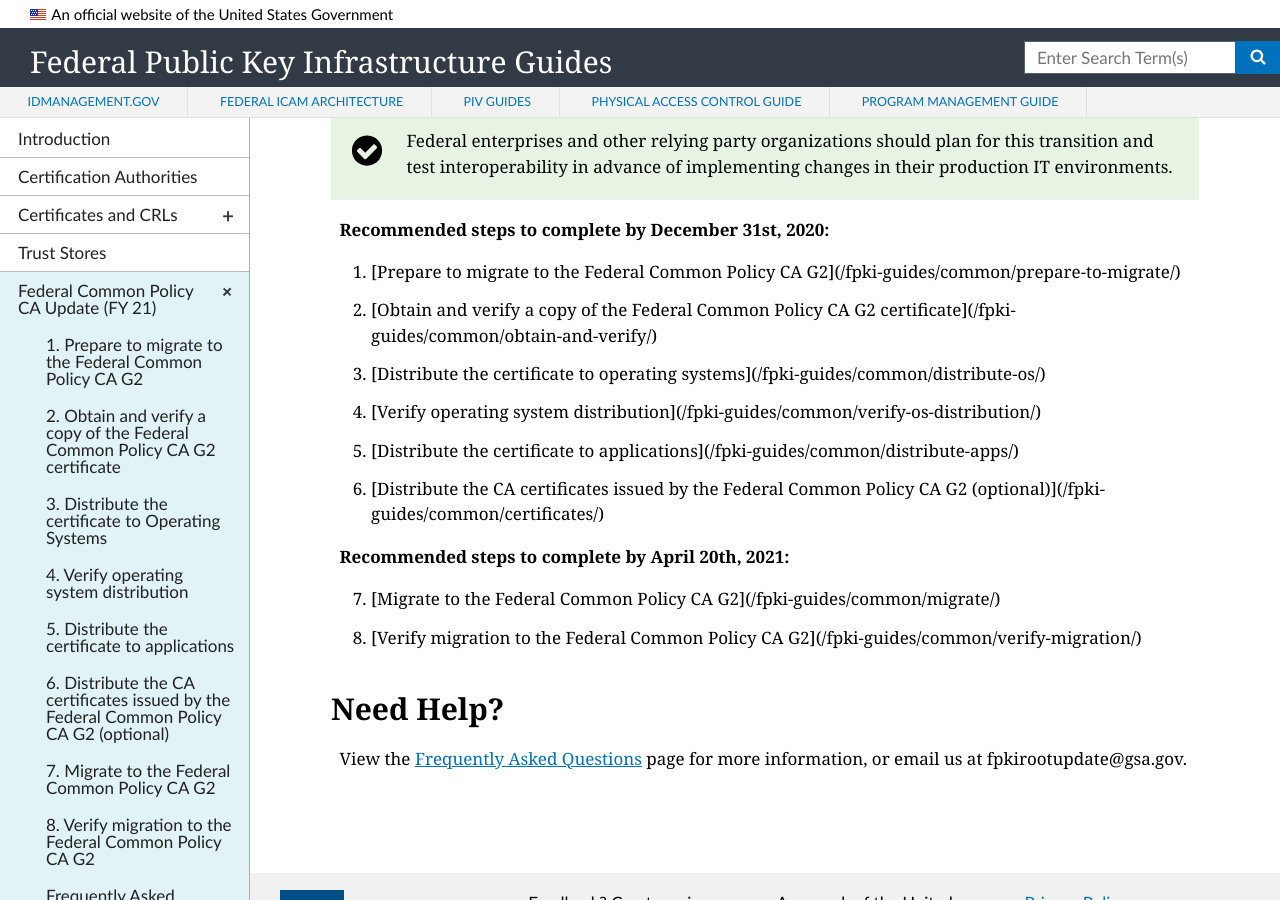
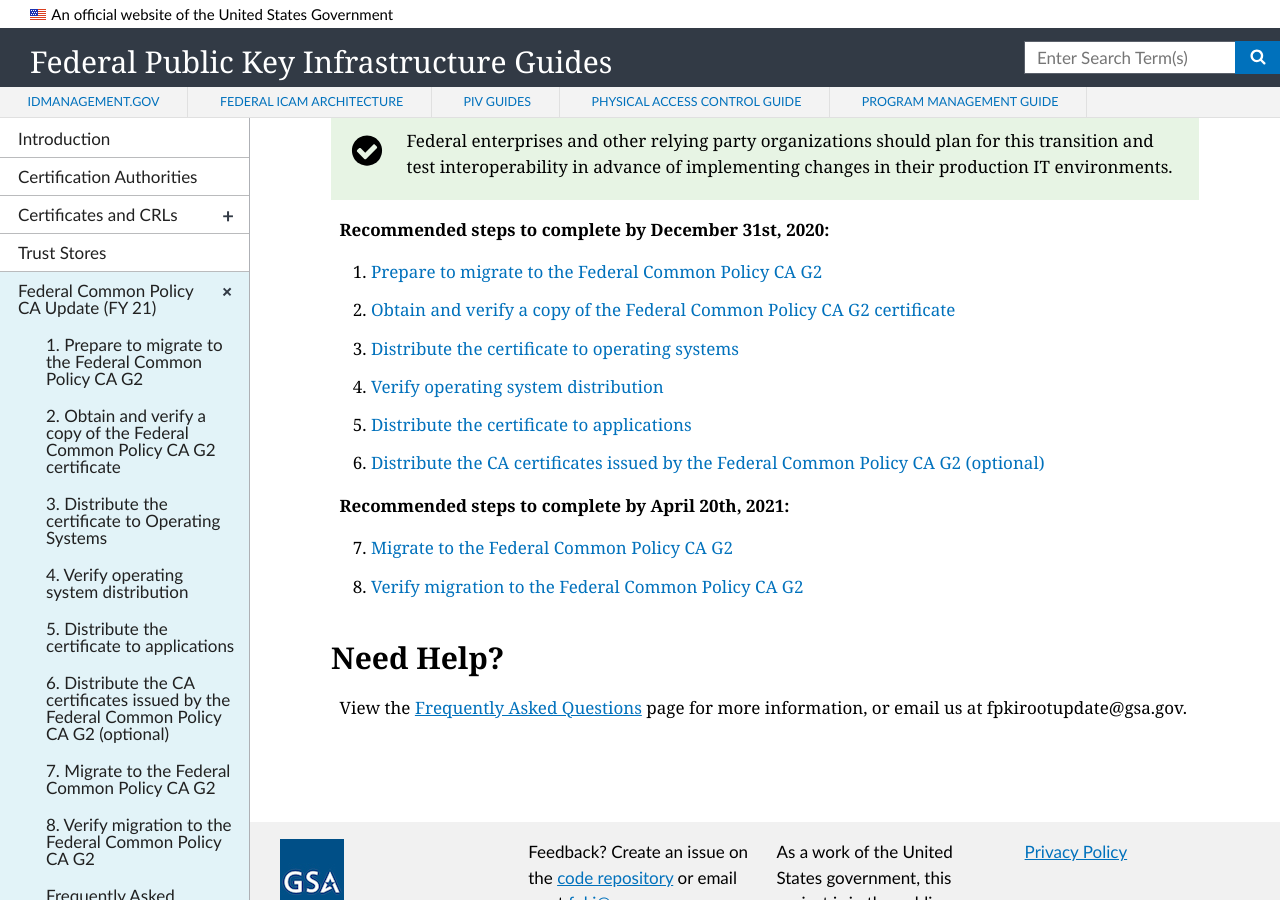
Before and after one commit to GSA/fpki-guides, a Jekyll site: the page built from _common/00_index.md, in a window 1280 px wide and 900 px high, scrolled down 508 px. Built offline with Jekyll 4.4.1, drawn with Linux system fonts in a browser that asks for light colours; nearby versions of some CDN libraries; some of the changed lines change nothing that is shown.

Commit message:
Numbering

```diff
--- a/_common/00_index.md
+++ b/_common/00_index.md
@@ -20,19 +20,19 @@
 **Recommended steps to complete by December 31st, 2020:**
 
 <ol>
-   <li>[Prepare to migrate to the Federal Common Policy CA G2]({{site.baseurl}}/common/prepare-to-migrate/)</li>
-   <li>[Obtain and verify a copy of the Federal Common Policy CA G2 certificate]({{site.baseurl}}/common/obtain-and-verify/)</li>
-   <li>[Distribute the certificate to operating systems]({{site.baseurl}}/common/distribute-os/)</li>
-   <li>[Verify operating system distribution]({{site.baseurl}}/common/verify-os-distribution/)</li>
-   <li>[Distribute the certificate to applications]({{site.baseurl}}/common/distribute-apps/)</li>
-   <li>[Distribute the CA certificates issued by the Federal Common Policy CA G2 (optional)]({{site.baseurl}}/common/certificates/)</li>
+   <li><a href="/common/prepare-to-migrate/">Prepare to migrate to the Federal Common Policy CA G2</a></li>
+   <li><a href="/common/obtain-and-verify/">Obtain and verify a copy of the Federal Common Policy CA G2 certificate</a></li>
+   <li><a href="/common/distribute-os/">Distribute the certificate to operating systems</a></li>
+   <li><a href="/common/verify-os-distribution/">Verify operating system distribution</a></li>
+   <li><a href="/common/distribute-apps/">Distribute the certificate to applications</a></li>
+   <li><a href="/common/certificates/">Distribute the CA certificates issued by the Federal Common Policy CA G2 (optional)</a></li>
 </ol>
 
 **Recommended steps to complete by April 20th, 2021:**
 
 <ol>
-   <li value="7">[Migrate to the Federal Common Policy CA G2]({{site.baseurl}}/common/migrate/)</li>
-   <li value="8">[Verify migration to the Federal Common Policy CA G2]({{site.baseurl}}/common/verify-migration/)</li>
+   <li value="7"><a href="/common/migrate/">Migrate to the Federal Common Policy CA G2</a></li>
+   <li value="8"><a href="/common/verify-migration/">Verify migration to the Federal Common Policy CA G2</a></li>
 </ol>
 
 ## Need Help?
```
